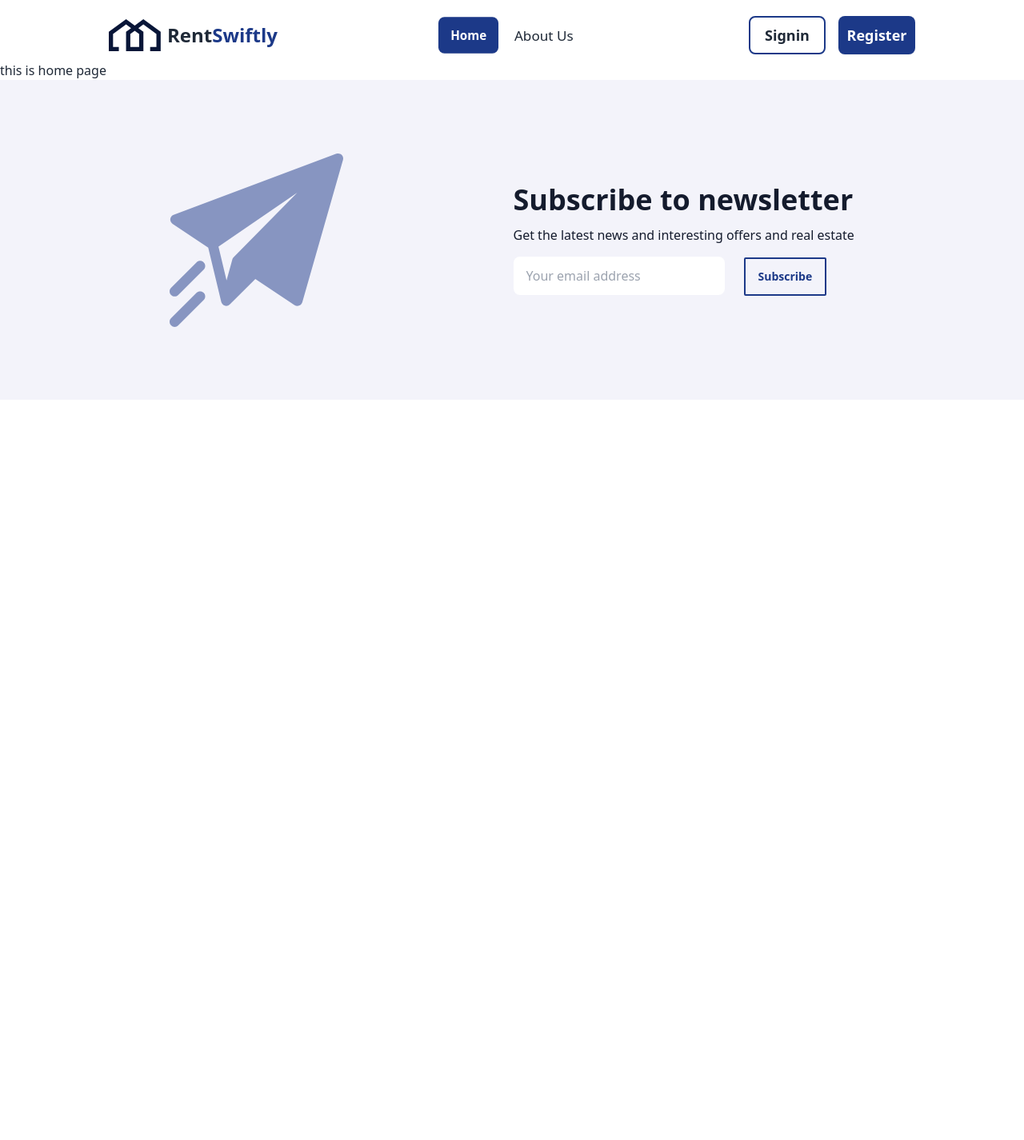
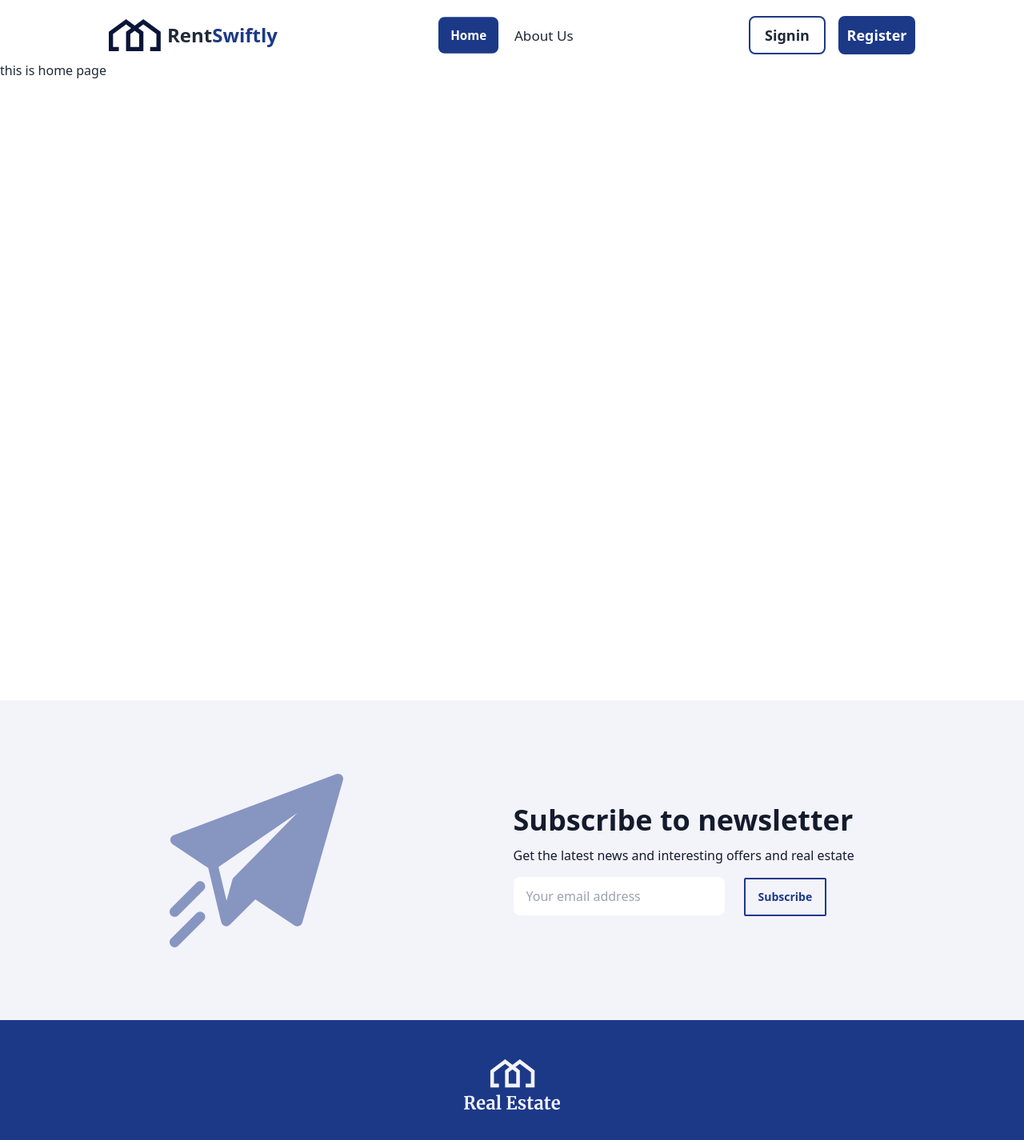
Before and after one commit to alamnahid/RentSwiftly---Renting-Made-Easy, a React (Vite) app: page / in a window 1280 px wide. Shown: the top 1426 px of the page at 80% size. Before the commit the page ends 800 px from the top, so only its background shows below. Built offline with nearby package versions, Linux system fonts and the light colour scheme.

Commit message:
create a footer

```diff
--- a/src/Components/Shared/Footer/Footer.jsx
+++ b/src/Components/Shared/Footer/Footer.jsx
@@ -1,4 +1,4 @@
-
+import footerlogo from "../../../assets/logo/footerlogo.svg"
 
 const Footer = () => {
     return (
@@ -30,6 +30,11 @@ const Footer = () => {
                 </div>
             </div>
 
+            <div className="h-[10rem] w-full bg-[#1C3988] flex justify-center items-center">
+                <img src={footerlogo} alt="" />
+
+            </div>
+
         </div>
     );
 };
--- a/src/Root/Root.jsx
+++ b/src/Root/Root.jsx
@@ -6,7 +6,9 @@ const Root = () => {
     return (
         <div>
             <Navbar/>
+            <div className="min-h-screen">
             <Outlet/>
+            </div>
             <Footer/>
         </div>
     );
```
Also changed, not shown: src/assets/logo/footerlogo.svg (added).
